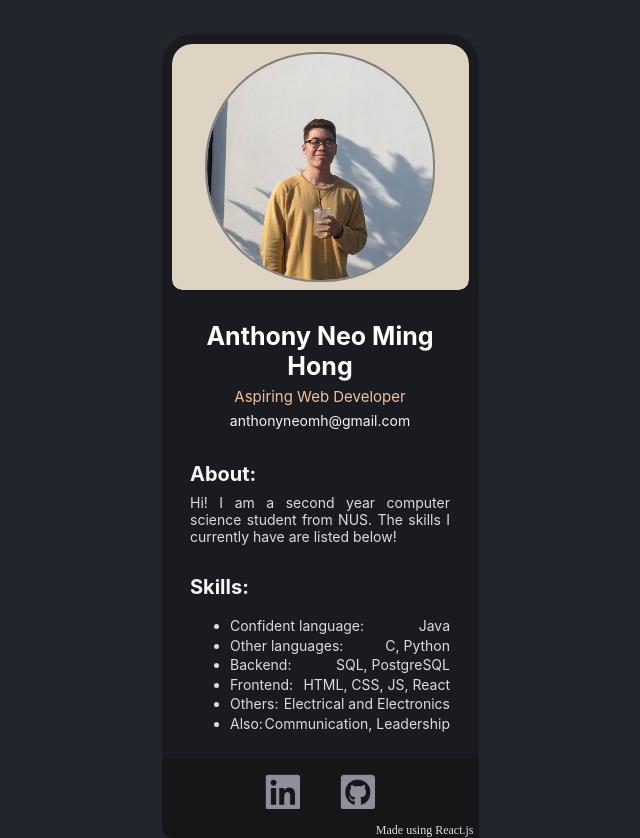
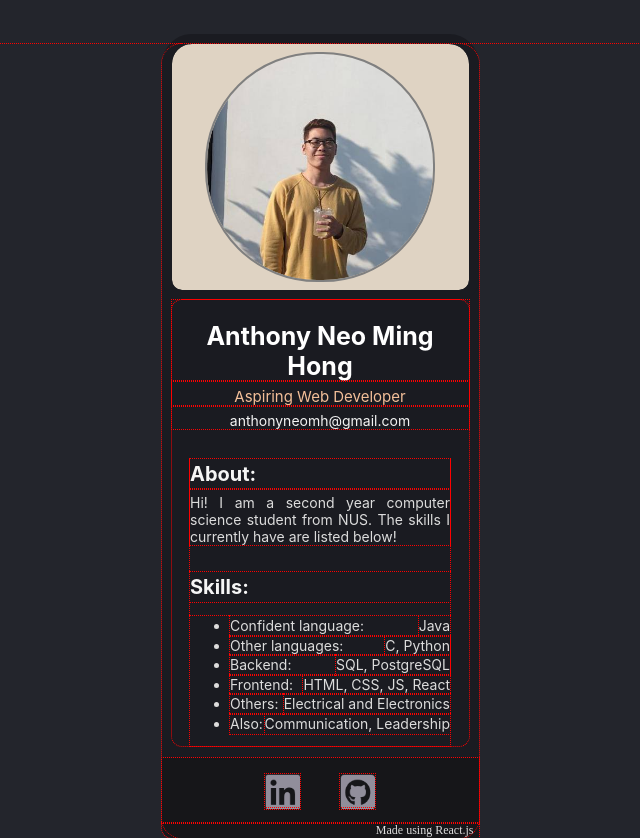
Before and after one commit to anthonynmh/my-digital-namecard, a React (Create React App) app: page / in a window 1280 px wide. Shown: the whole page, without its empty margins (320-960 px from the left). Built offline with nearby package versions, Linux system fonts and the light colour scheme.

Commit message:
Added outline.

```diff
--- a/src/style.css
+++ b/src/style.css
@@ -1,6 +1,6 @@
 * {
     box-sizing: border-box;
-    /*outline: 1px dotted red;*/
+    outline: 1px dotted red;
 }
 
 body {
```
